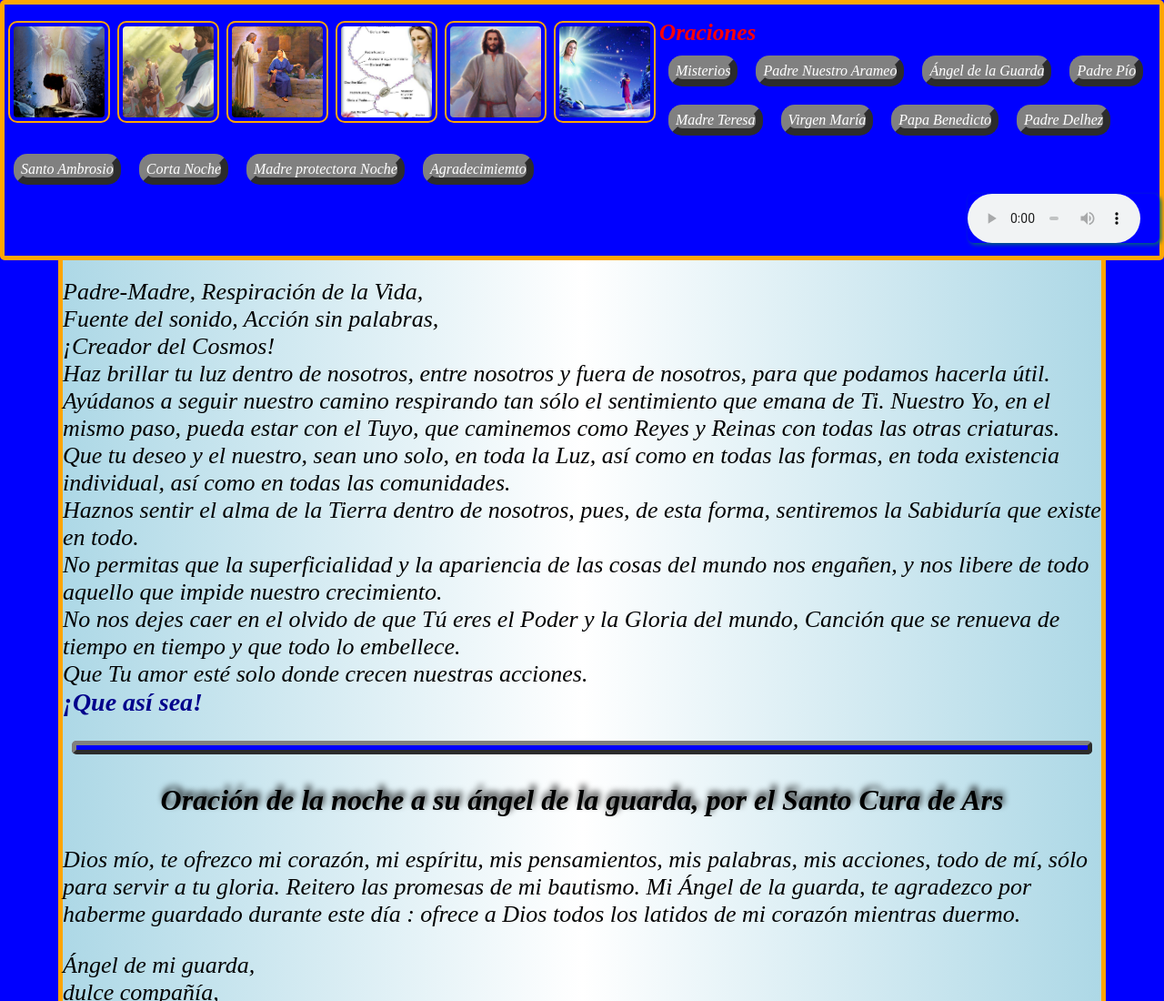
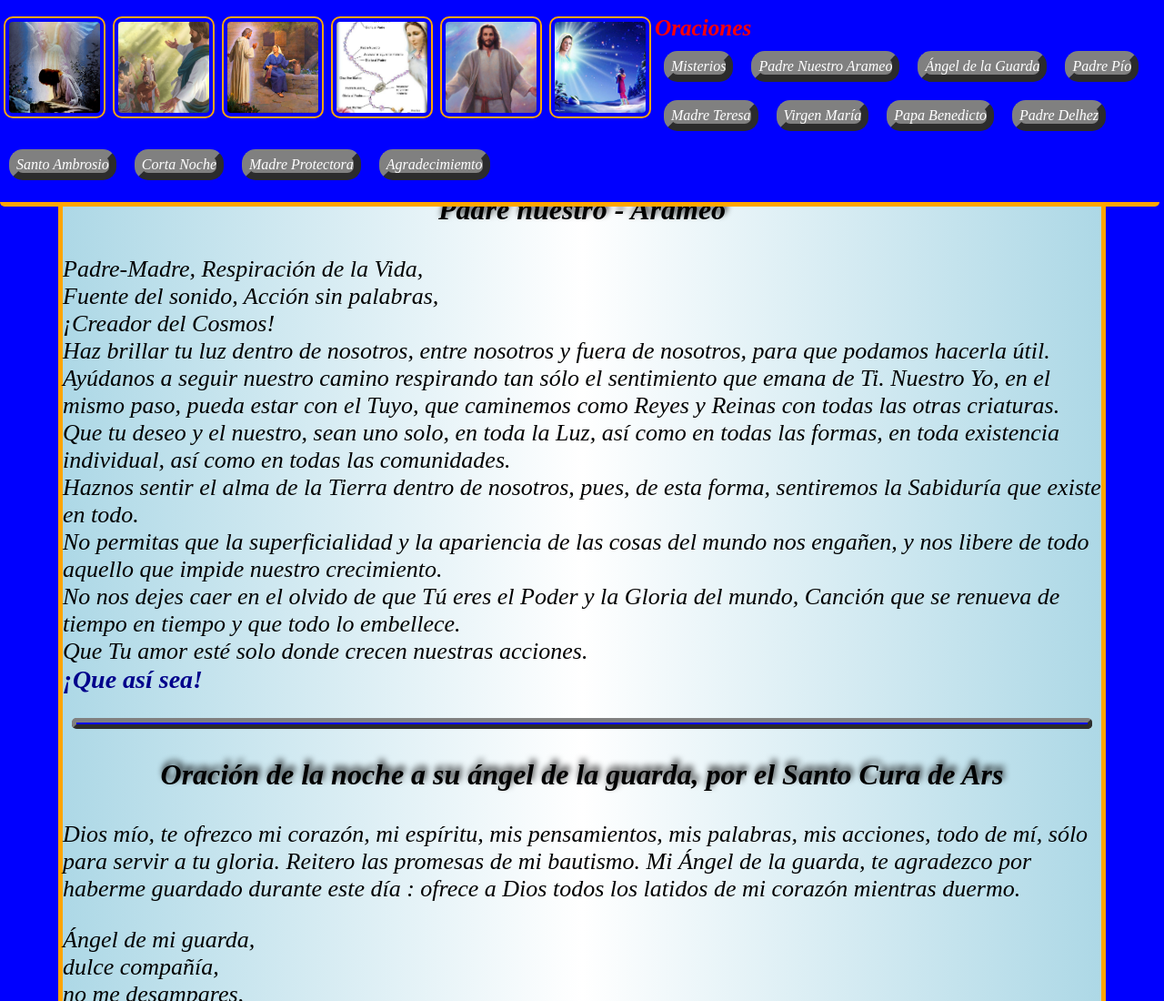
Before and after one commit to luisengardo60/SantoRosario_V1, a plain HTML site: page html/oraciones.html in a window 1280 px wide. Shown: the top 1100 px of the page at 91% size. Drawn offline with Linux system fonts and the light colour scheme.

Commit message:
marsr12122023

```diff
--- a/css/estiloOracion.css
+++ b/css/estiloOracion.css
@@ -1,9 +1,9 @@
 body { background-color: blue;
   font-style: italic; margin: 0%; padding: 0%; }
 
-header { margin-top: 0%; border-radius: 5px; border: 5px solid orange;
+header { margin-top: 0%; border-radius: 5px; border-bottom: 5px solid orange;
  background-color: blue;
-  font-size: 28px; position: fixed; width: 99.2%;
+  font-size: 28px; position: fixed; width: 99.6%;
   margin: 0px; padding-top: 0.5em; padding-bottom: 0.5em; }
 
 header div.container {
@@ -54,7 +54,7 @@ section { width: 90%; margin: auto;}
 article { margin-top: 0%; border-radius: 10px; border: 5px solid orange;
    background-image: linear-gradient(to right,lightblue,white,lightblue);}
 
-article { color: white; font-size: 25px; padding-top: 8em;
+article { color: white; font-size: 25px; padding-top: 7em;
         /* background-image:  url(../imag/azul3.jpeg)*/
     background-color: lightblue;}
 
@@ -79,5 +79,5 @@ article p { color:black; text-align: left; font-size: 26px; }
 
 article input {color:black;}
 
-hr { height: 5px; background-color: blue; margin: 10px;
+hr { height: 2px; background-color: blue; margin: 10px;
 border-radius: 5px; border: 5px outset grey; }
--- a/html/oraciones.html
+++ b/html/oraciones.html
@@ -28,11 +28,12 @@
     <b>Oraciones</b>
 
     <div class="eight">
-    <a href="iniciosrI.html">Misterios</a><a href="#pna">Padre Nuestro Arameo</a><a href="#ag">Ángel de la Guarda</a><a href="#pp">Padre Pío</a><a href="#mt">Madre Teresa</a><a href="#vm">Virgen María</a><a href="#pb">Papa Benedicto</a><a href="#pd">Padre Delhez</a><a href="#sa">Santo Ambrosio</a><a href="#cn">Corta Noche</a><a href="#mp">Madre protectora Noche</a><a href="#a">Agradecimiemto</a>
+    <a href="iniciosrI.html">Misterios</a><a href="#pna">Padre Nuestro Arameo</a><a href="#ag">Ángel de la Guarda</a><a href="#pp">Padre Pío</a><a href="#mt">Madre Teresa</a><a href="#vm">Virgen María</a><a href="#pb">Papa Benedicto</a><a href="#pd">Padre Delhez</a><a href="#sa">Santo Ambrosio</a><a href="#cn">Corta Noche</a><a href="#mp">Madre Protectora</a><a href="#a">Agradecimiemto</a>
 
-    <div class="nine">
+    <!--<div class="nine">
         <audio src="../musica/padrenuestroarameo.mp3" controls></audio>
-      </div></div></div></div></div></div></div></div></div></div>
+      </div>-->
+    </div></div></div></div></div></div></div></div></div>
 
 
       </header>
```
